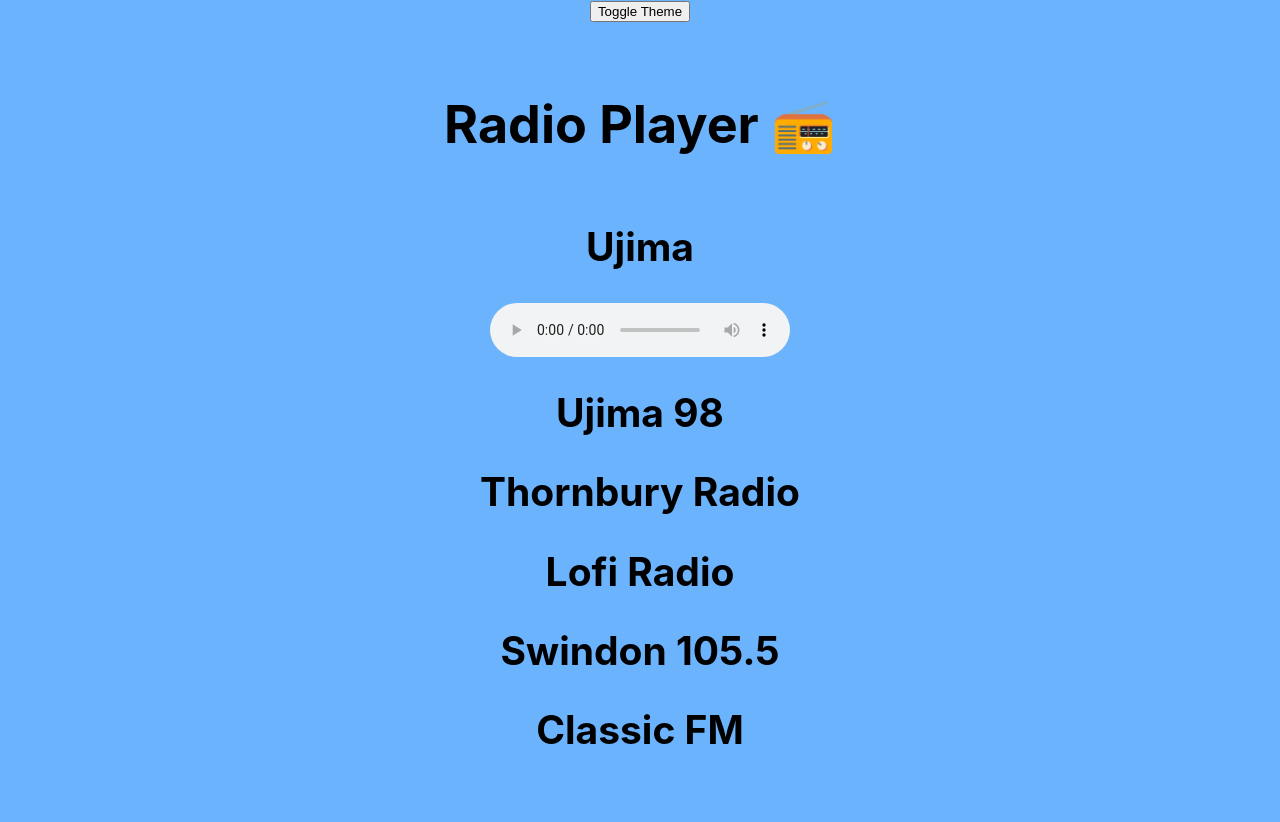
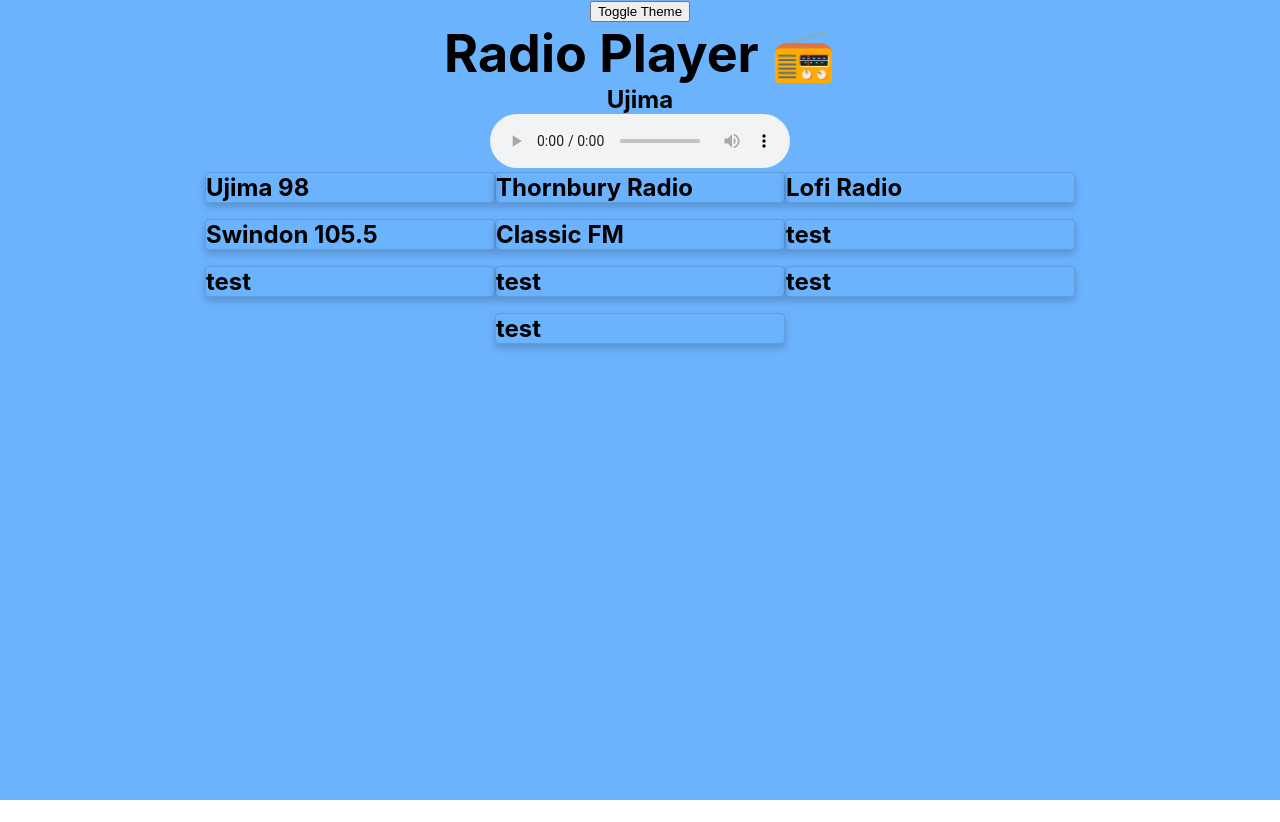
Before and after one commit to scottamass/radio-browser, a React (Create React App) app: page / in a window 1280 px wide. After the commit the page ends 800 px from the top, so only its background shows below. Built offline with nearby package versions, Linux system fonts and the light colour scheme.

Commit message:
ui upated

```diff
--- a/src/App.css
+++ b/src/App.css
@@ -13,6 +13,9 @@
 }
 
 .App {
+  min-height: 100vh;
+
+  overflow: hidden;
   text-align: center;
   background-color: var(--background);
   color: var(--text-primary);
@@ -30,7 +33,7 @@
 }
 
 .App-header {
-  min-height: 100vh;
+
   display: flex;
   flex-direction: column;
   align-items: center;
@@ -41,6 +44,32 @@
 .App-link {
   color: var(--text-secondary);
 }
+.container {
+  overflow: scroll;
+  max-height: calc(100vh - 120px); /* Adjust the max height as needed */
+  padding-left: 5em;
+  padding-right: 5em;
+  display: flex;
+  flex-wrap: wrap;
+  justify-content: center;
+}
+.card {
+  width: 18rem;
+  /* Add shadows to create the "card" effect */
+  box-shadow: 0 4px 8px 0 rgba(0,0,0,0.2);
+  transition: 0.3s;
+  position: relative;
+display: flex;
+flex-direction: column;
+min-width: 0;
+word-wrap: break-word;
+background-color: ;
+background-clip: border-box;
+border: 1px solid rgba(0,0,0,.125);
+border-radius: .25rem;
+margin-bottom: 1em;
+text-align: left;
+}
 
 @keyframes App-logo-spin {
   from {
--- a/src/App.js
+++ b/src/App.js
@@ -65,6 +65,9 @@ function App() {
       <button onClick={handleThemeChange}>Toggle Theme</button>
       <header className="App-header">
         <h1>Radio Player 📻</h1>
+
+      </header>
+      <body>
       <h2>{stationTitle}</h2>
 
 <audio controls key={playerKey} autoPlay>
@@ -72,7 +75,7 @@ function App() {
   Your browser does not support the audio element.
 </audio>
 
-        <div>
+<div className='container'>
   {stations.map(item => (
     <>
     <Stationcard onClick={() => handleRadioClick(item.source, item.name)} name={item.name}/>
@@ -83,8 +86,14 @@ function App() {
 
     </>
   ))}
+  <Stationcard onClick={() => handleRadioClick('test', 'test')} name={'test'}/>
+  <Stationcard onClick={() => handleRadioClick('test', 'test')} name={'test'}/>
+  <Stationcard onClick={() => handleRadioClick('test', 'test')} name={'test'}/>
+  <Stationcard onClick={() => handleRadioClick('test', 'test')} name={'test'}/>
+  <Stationcard onClick={() => handleRadioClick('test', 'test')} name={'test'}/>
+
 </div>
-      </header>
+      </body>
     </div>
   );
 }
--- a/src/comps/Stationcard.js
+++ b/src/comps/Stationcard.js
@@ -4,7 +4,7 @@ function Stationcard({onClick,name}) {
 
 
       return (
-    <div className='card-body' onClick={onClick}>
+    <div className='card' onClick={onClick}>
        <h2>{name}</h2>
     </div>
 
--- a/src/index.css
+++ b/src/index.css
@@ -1,5 +1,7 @@
 body {
   margin: 0;
+  padding: 0;
+
   font-family: -apple-system, BlinkMacSystemFont, 'Segoe UI', 'Roboto', 'Oxygen',
     'Ubuntu', 'Cantarell', 'Fira Sans', 'Droid Sans', 'Helvetica Neue',
     sans-serif;
@@ -11,3 +13,9 @@ code {
   font-family: source-code-pro, Menlo, Monaco, Consolas, 'Courier New',
     monospace;
 }
+
+
+h1,h2{
+  margin: 0;
+  padding: 0;
+}
```
Also changed, not shown: 1 other file (tests, documents, lock files or other folders). Lines whose indentation alone changed are shown as unchanged.
